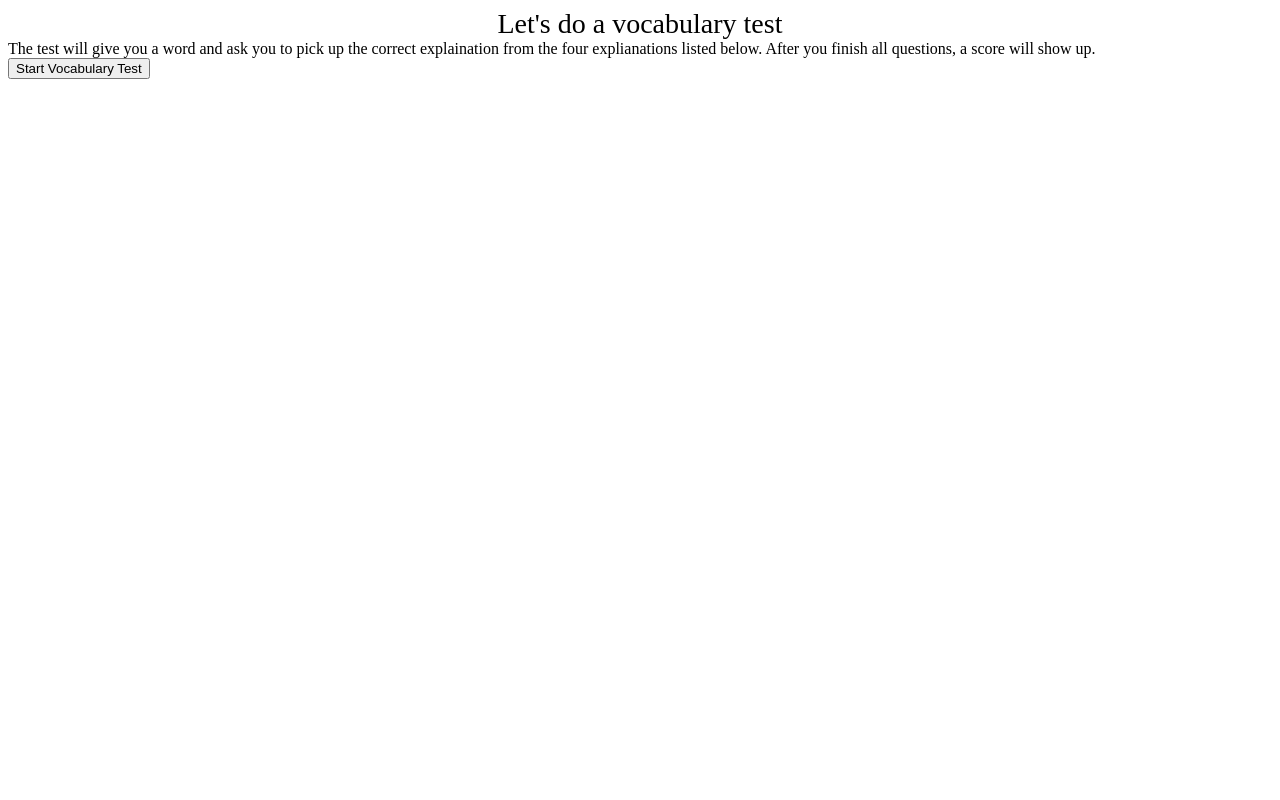
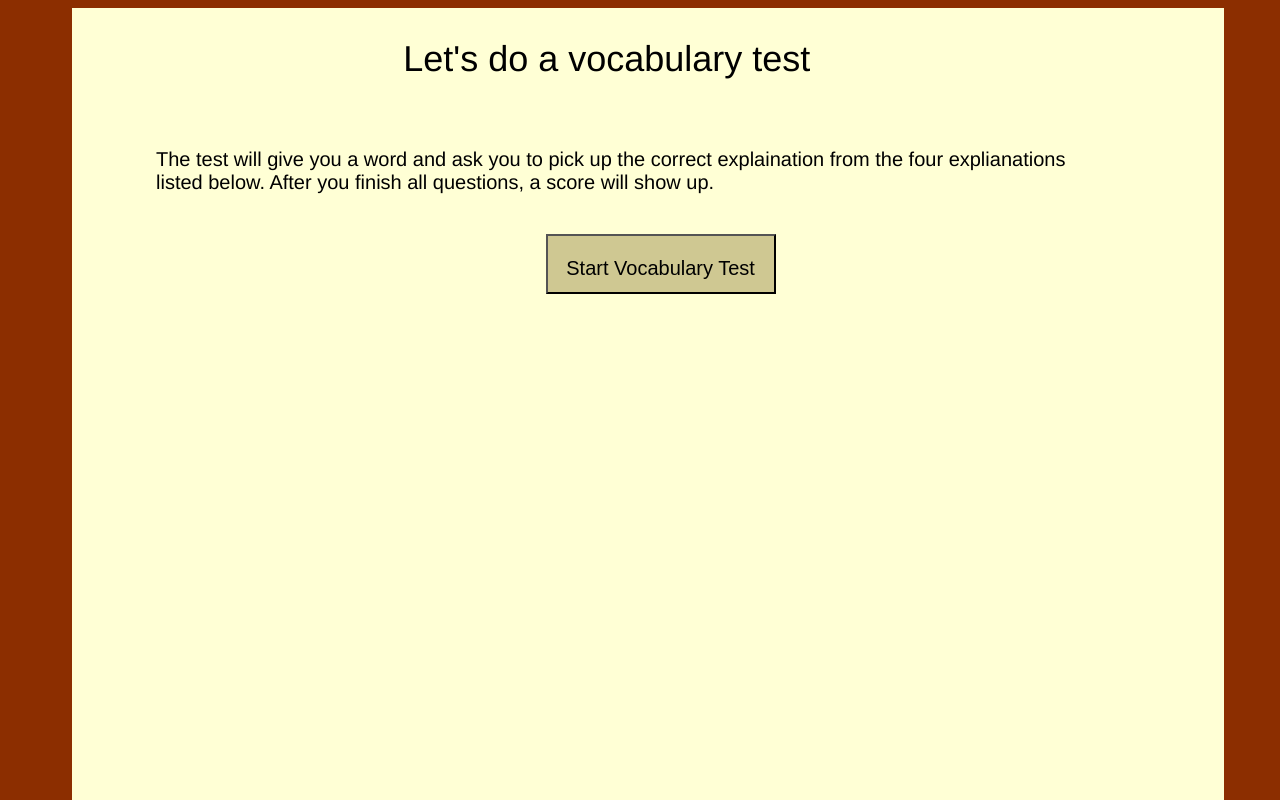
Before and after one commit to linghong/p3.yourtripplan.com, a plain HTML site: page index.html in a window 1280 px wide. Shown: the top 800 px of the page. Drawn offline with nearby package versions, Linux system fonts and the light colour scheme.

Commit message:
Revised css file

```diff
--- a/index.html
+++ b/index.html
@@ -9,22 +9,22 @@
 
 	<body>
 
+		<article>
+			<div id="title">Let's do a vocabulary test</div>
+			<div id="subtitle">The test will give you a word and ask you to pick up the correct explaination from the four explianations listed below. After you finish all questions, a score will show up.</div>
+			<input type ='button' class="start_test" value='Start Vocabulary Test'><br>
 
-		<div id="vocabulary_test">Let's do a vocabulary test</div>
-		<div id="subtitle">The test will give you a word and ask you to pick up the correct explaination from the four explianations listed below. After you finish all questions, a score will show up.</div>
-		<input type ='button' class="start_test" value='Start Vocabulary Test'><br>
+				<div id="word"></div>
+				<div class="choice" id="choice1"></div>
+				<div class="choice" id="choice2"></div>
+				<div class="choice" id="choice3"></div>
+				<div class="choice" id="choice4"></div>
+				<div  id="submit"><div>
 
-		<script src="//ajax.googleapis.com/ajax/libs/jquery/1.10.2/jquery.min.js"></script>
-		<script src='/vocabularylibrary.js'></script>
-		<script src='/test.js'></script>
-
-
-		<div id="word"></div>
-		<div id="choice1"></div>
-		<div id="choice2"></div>
-		<div id="choice3"></div>
-		<div id="choice4"></div>
-		<div id="submit"><div>
-
+			<script src="//ajax.googleapis.com/ajax/libs/jquery/1.10.2/jquery.min.js"></script>
+			<script src='/vocabularylibrary.js'></script>
+			<script src='/test.js'></script>
+		</article>
+	</div>
 	</body>
 </html>
--- a/style.css
+++ b/style.css
@@ -1,3 +1,111 @@
+/*
+Title:My P3 Project
+Description: Harvard Extension Class: Dynamic Website Application, Project 3
+URI: http://p3.yourtripplan.com/
+Author: Linghong Chen
+*/
+/*------------------------------------------------------------------------------------------------------------------------
+Main CSS Codes
+---------------------------------------------------------------------------------------------------------------------------
+*/
+article,body{
+	display:block;
+  }
+
+body{
+  color:black;
+  font-size:15px;
+  font-family:"Truebuchet MS", "Helvetica", Serif;
+  width:1050px;
+  text-align:center;
+   background-color:#8C2E00;
+   background-repeat:no-repeat;
+  background-attachment:fixed;
+  background-position:center;
+  }
+
+article{
+  position:absolute;
+  text-align:justify;
+  width:80%;
+  height:1500px;
+  padding-left:5%;
+  padding-right:5%;
+  margin-left:5%;
+  margin-right:5%;
+  background-color:#FFFFD5; #FFFFCA;
+  }
+
+h1{
+  font-weight:bold;
+ 	font-size:22px;
+  }
+
+h2{
+  font-weight:bold;
+  font-size:17px;
+  }
+
+h3{
+  text-align:center;
+  font-weight:bold;
+  font-size:15px;
+  }
+
+p{
+  font-size:13px;
+  width:90%;
+  height: auto;
+  padding:10px;
+  text-align:left;
+ }
+
+
+#title{
+Margin-top:20px;
+  width:90%;
+  height:80px;
+  text-align:center;
+  font-size:36px;
+  padding:10px;
+  }
+
+#subtitle{
+  width:90%;
+  text-align:left;
+  font-size:20px;
+  padding:20px;
+  margin-bottom:20px;
+  }
+.start_test{
+  margin-left:40%;
+  width:230px;
+  height:60px;
+  font-size:20px;
+  padding-top:10px;
+  background-color:#CFC892;
+  }
+#word{
+  margin-left: 10px;
+  text-align:left;
+  font-size:28px;
+  padding:10px;
+  margin-bottom:10px;
+  }
+ .choice{
+  margin-top:10px;
+  margin-left:45px;
+  font-size:20px;
+  margin-bottom:10px;
+  }
+   #check_answer{
+  margin-left:60px;
+  margin-top:30px;
+  height:40px;
+  width:150px;
+  font-size:16px;
+  background-color:#CFC892;
+  }
 #vocabulary_test{
 	text-align:center;
 	font-size:28px;
--- a/test.js
+++ b/test.js
@@ -50,7 +50,7 @@ Produce a word for test and the four explaination choice
 
 			//print out the test word and the four explainations
 			$(".start_test").hide();
-			$("#subtitle").html("Please pick up the correct explaination from the four explianations listed below:");
+			$("#subtitle").html("Please pick up the correct explaination from the four explainations listed below:");
 			$("#word").html(newVocabulary[random_number1]);
 			//$("#choice1").after('<input type="radio" name="answer" class="answers" id="answer0"><label for="answer0">'+wordChoice[0]+'</label>');
 			//$("#choice2").after('<input type="radio" name="answer" class="answers" id="answer1"><label for="answer1">'+wordChoice[1]+'</label>');
@@ -73,7 +73,8 @@ Check if the answer is correct
    		$('#check_answer').click(function(){
 
 		//find which radio button is checked
-   			var answer =$('input[name=answer]:checked').val();
+			var answer =$('input:radio[name="answer"]:checked').val();
+   			//var answer =$('input[name=answer]:checked').val();
    			correct_answer_number=0;
    			wrong_answer_number =0;
 
```
